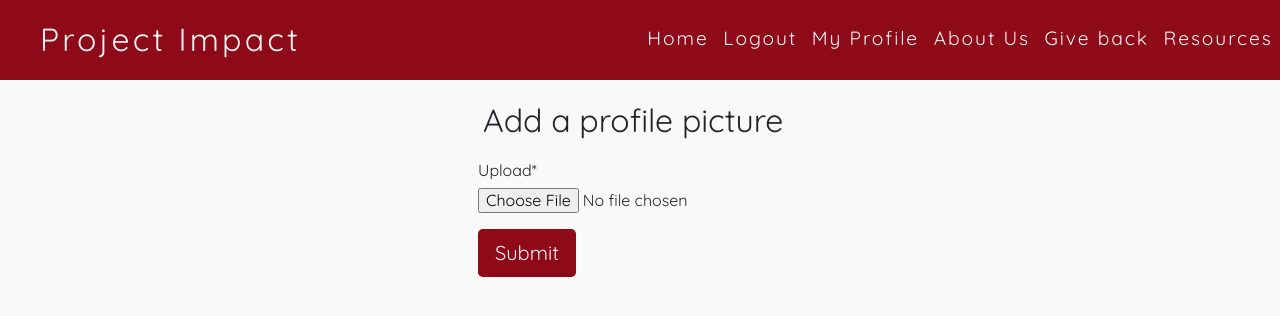
After one commit to project-impact-2019/project-impact, a Django app: page /edit_profile/ in a window 1280 px wide. The commit adds this page. Shown: the top 316 px of the page. Run offline with Django 3.2, Linux system fonts and the light colour scheme; a user stored in the database is signed in; tables that the repository leaves empty hold one stand-in row (values such as "Sample post"); some libraries are stand-ins or nearby versions.

Commit message:
merging with master

```diff
--- a/core/forms.py
+++ b/core/forms.py
@@ -178,3 +178,9 @@ class PairForm(forms.ModelForm):
         chat = Chat.objects.create(name=name, description=description, slug=slug, pair=pair)
         chat.save()
         return pair
+
+class UploadAvatarForm(forms.ModelForm):
+
+    class Meta:
+        model = Person
+        fields = ('upload',)
--- a/core/models.py
+++ b/core/models.py
@@ -97,6 +97,7 @@ class Person(models.Model):
     email_address = models.EmailField(max_length=254, help_text='Please enter a valid email address.')
     categories = models.ManyToManyField(Category)
     role = models.CharField(max_length=100,  choices=USER_TYPE_CHOICES)
+    upload = models.FileField(default='/core/static/images/default_avatar.png')
 
     def __str__(self):
       """Returns human-readable representation of the model instance."""
--- a/core/static/js/compiled.js
+++ b/core/static/js/compiled.js
@@ -185,5 +185,4 @@ var ctx = document.getElementById('myChart').getContext('2d');
                 }
                 });
 
-
 },{}]},{},[1]);
--- /dev/null
+++ b/core/templates/core/edit_profile.html
@@ -0,0 +1,18 @@
+{% extends "base.html" %}
+{% load crispy_forms_tags %}
+
+{% block content %}
+<div class='forms'>
+<h1 class="title">Add a profile picture</h1>
+<div class="form-row">
+<form action="" method="post">
+    {% csrf_token %}
+    <table class="table-form">
+    {{ form|crispy }}
+    </table>
+    <input type="submit" class="btn btn-lg custom-bg">
+    <br><br>
+  </form>
+</div>
+</div>
+  {% endblock %}
--- a/core/templates/core/user_profile.html
+++ b/core/templates/core/user_profile.html
@@ -6,7 +6,7 @@
 <div class='grid-container profile-wrapper'>
         <div class="profile">
                         <h4>Welcome {{user.person.first_name}}!</h4>
-                        <img  class='photo-holder'src="{% static 'images/otterprofile.jpg' %}"/>
+                        <img class='photo-holder'src="{{ user.person.upload.url }}"/>
                         <p>Username: {{user}}</p>
                         <p>Email: <a href="">{{user.person.email_address}}</a></p>
 
@@ -28,8 +28,9 @@
                         <p>{{user.person.first_name}}'s Interests:
                         {% for category in user.person.categories.all %}
                         {{ category }}{% if not forloop.last %},{% endif %}
-                        {% endfor %}
+                        {% endfor %}</p>
                         {% endif %}
+                        <a href="{% url 'edit-profile' %}">Edit Your Profile</a>
 
 
         </div>
--- a/core/views.py
+++ b/core/views.py
@@ -373,3 +373,33 @@ def about_us(request):
     template_name = 'core/about_us.html'
 
     return render(request, 'core/about_us.html')
+
+# @login_required
+# def edit_profile(request, user_id=None):
+#     """View for User Profile"""
+#     if user_id == None: user_id = request.user.id
+#     user = User.objects.get(pk=user_id)
+#     person = Person.objects.get(user=request.user)
+
+
+
+#     context={
+#         'user': user,
+#     }
+#     return render(request, 'core/edit_profile.html', context)
+
+@login_required
+def edit_profile(request):
+    """View for Adding New Blog Entry"""
+    person = Person.objects.get(user=request.user)
+    from core.forms import UploadAvatarForm
+    from django.views.generic.edit import CreateView
+    if request.method == "POST":
+        form = UploadAvatarForm(request.POST)
+        if form.is_valid():
+            upload = form.save(commit=False)
+            upload.save()
+            return redirect('profile')
+    else:
+        form = UploadAvatarForm()
+    return render(request, 'core/edit_profile.html', {'form': form})
--- /dev/null
+++ b/project_impact/storage_backends.py
@@ -0,0 +1,5 @@
+from storages.backends.s3boto3 import S3Boto3Storage
+
+class MediaStorage(S3Boto3Storage):
+    location = 'media'
+    file_overwrite = False
--- a/project_impact/urls.py
+++ b/project_impact/urls.py
@@ -29,6 +29,7 @@ urlpatterns = [
     path('', RedirectView.as_view(url='/index/', permanent=True)),
     path('sign_up/', core_views.signup_page, name='signup_page'),
     path('profile/', core_views.user_profile, name='profile'),
+    path('edit_profile/', core_views.edit_profile, name='edit-profile'),
     path('profile/<int:user_id>/', core_views.user_profile, name='profile-view'),
 
     # About Us
```
Also changed, not shown: project_impact/settings.py (+15 -3 lines), core/migrations/0003_person_upload.py (added), core/migrations/0004_auto_20190811_1624.py (added), core/migrations/0005_auto_20190811_1732.py (added), core/static/images/default_avatar.png (added), core/static/js/main.js (line endings or trailing spaces), core/static/twilio/index.js (line endings or trailing spaces).
